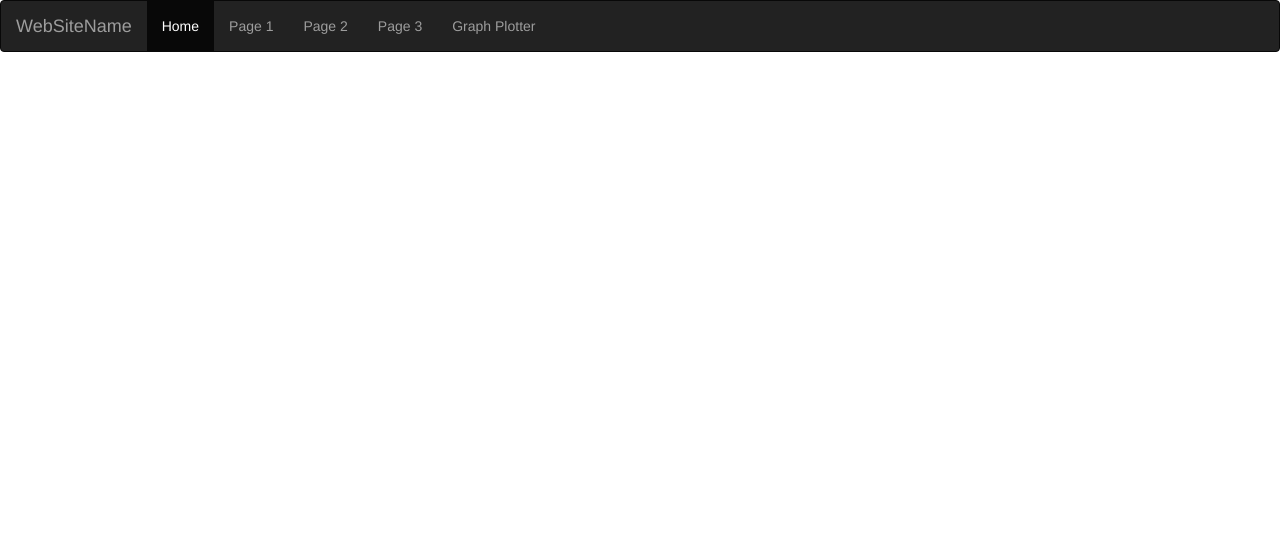
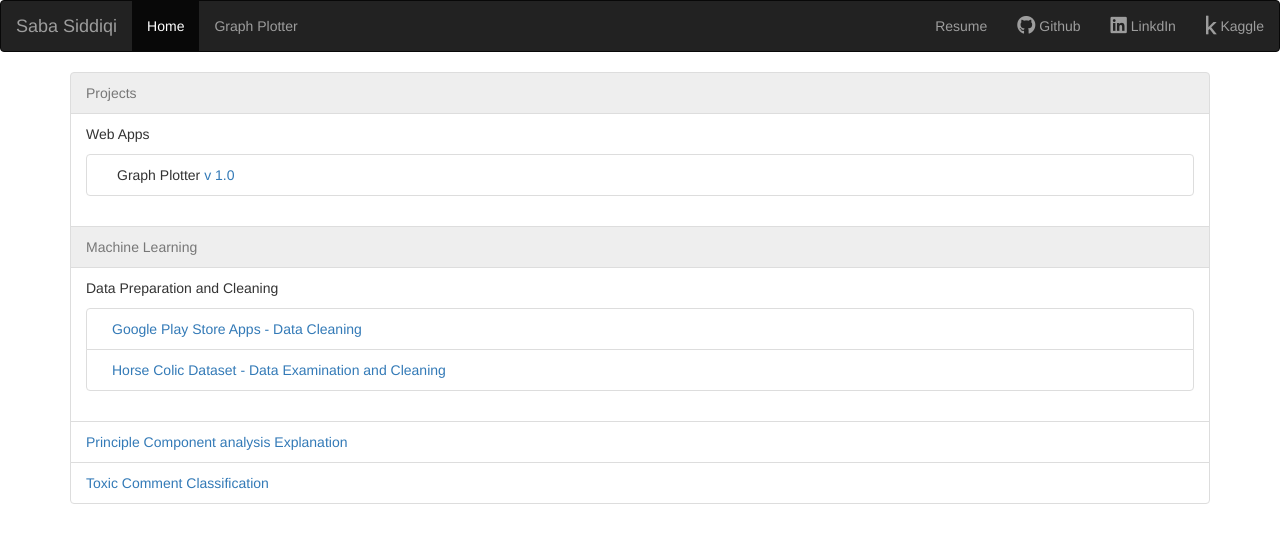
Before and after one commit to SabaSiddiqi/sabasiddiqi, a Django app: page /home/ in a window 1280 px wide. Shown: the top 543 px of the page. Run offline with Django 3.2, Linux system fonts and the light colour scheme; some libraries are stand-ins or nearby versions.

Commit message:
v1 - Homepage,NavBar,Links Updated

```diff
--- a/home/templates/home/base.html
+++ b/home/templates/home/base.html
@@ -2,15 +2,16 @@
 <!DOCTYPE html>
 <html lang="en">
 
-
 <head>
-  <title>Bootstrap Example</title>
+  <title>    {% block title %} {% endblock %}
+  </title>
   <meta charset="utf-8">
   <meta name="viewport" content="width=device-width, initial-scale=1">
   <link rel="stylesheet" href="https://maxcdn.bootstrapcdn.com/bootstrap/3.3.7/css/bootstrap.min.css">
   <script src="https://ajax.googleapis.com/ajax/libs/jquery/3.3.1/jquery.min.js"></script>
   <script src="https://maxcdn.bootstrapcdn.com/bootstrap/3.3.7/js/bootstrap.min.js"></script>
   <link rel="stylesheet" type="text/css" href="{% static 'home/style.css' %}">
+  <link rel="stylesheet" href="https://use.fontawesome.com/releases/v5.5.0/css/all.css" integrity="sha384-B4dIYHKNBt8Bc12p+WXckhzcICo0wtJAoU8YZTY5qE0Id1GSseTk6S+L3BlXeVIU" crossorigin="anonymous">
 </head>
 
 <body>
@@ -18,14 +19,18 @@
 <nav class="navbar navbar-inverse">
   <div class="container-fluid">
     <div class="navbar-header">
-      <a class="navbar-brand" href="#">WebSiteName</a>
+      <a class="navbar-brand" href="#">Saba Siddiqi</a>
     </div>
     <ul class="nav navbar-nav">
       <li class="active"><a href="{% url 'home:homepage' %}">Home</a></li>
-      <li><a href="{% url 'home:page1' %}">Page 1</a></li>
-      <li><a href="{% url 'home:page2' %}">Page 2</a></li>
-      <li><a href="{% url 'home:page3' %}">Page 3</a></li>
       <li><a href="{% url 'home:gplot' %}">Graph Plotter</a></li>
+    </ul>
+    <ul class="nav navbar-nav navbar-right">
+      <li><a target="_blank" href="{% url 'home:resume' %}">Resume</a></li>
+      <li><a target="_blank" href="https://github.com/SabaSiddiqi"><span class="fab fa-github fa-lg"></span> Github </a></li>
+      <li><a target="_blank" href="https://www.linkedin.com/in/saba-siddiqi-77428071/"><span class="fab fa-linkedin fa-lg"></span> LinkdIn </a></li>
+      <li><a target="_blank" href="https://www.kaggle.com/sabasiddiqi/"><span class="fab fa-kaggle fa-lg"></span> Kaggle </a></li>
+
     </ul>
   </div>
 </nav>
--- a/home/templates/home/home.html
+++ b/home/templates/home/home.html
@@ -1,6 +1,47 @@
 {% extends 'home/base.html' %}
+
+{% block title %}
+Saba Siddiqi
+{% endblock %}
+
 {% block content %}
-{% for name in hello %}
-<li style="color:{% cycle 'blue' 'green' %}">{{  name.text }}</li>
-{% endfor %}
+
+
+<div class="container">
+
+    <ul class="list-group">
+        <li class="list-group-item disabled">Projects</li>
+        <li class="list-group-item">Web Apps
+            <ul class="list-group">
+                <li class="list-group-item" style="margin-top:10px;padding-left:30px;"> Graph Plotter
+                    <a target="_blank" href="{%url 'home:gplot' %}">v 1.0</a>
+                </li>
+            </ul>
+        </li>
+        <li class="list-group-item disabled">Machine Learning</li>
+        <li class="list-group-item">Data Preparation and Cleaning
+            <ul class="list-group">
+                <li class="list-group-item" style="margin-top:10px;">
+                    <a style="padding-left:10px;" target="_blank" href="https://www.kaggle.com/sabasiddiqi/google-play-store-apps-data-cleaning">
+                        Google Play Store Apps - Data Cleaning
+                    </a>
+                </li>
+                <li class="list-group-item" >
+                    <a style="padding-left:10px;" target="_blank" href="https://www.kaggle.com/sabasiddiqi/data-examination-and-cleaning">
+                        Horse Colic Dataset - Data Examination and Cleaning
+                    </a>
+                </li>
+            </ul>
+        </li>
+        <li class="list-group-item">
+          <a target="_blank" href="https://www.kaggle.com/sabasiddiqi/principle-component-analysis-explained">
+              Principle Component analysis Explanation
+          </a>
+        </li>
+        <li class="list-group-item">
+          <a target="_blank" href=".">Toxic Comment Classification</a>
+        </li>
+    </ul>
+
+
 {% endblock %}
--- a/home/urls.py
+++ b/home/urls.py
@@ -15,5 +15,6 @@ urlpatterns = [
     path('4/',views.page4, name='page4'),
     path('graph/',views.graph, name='graph'),
     path('img.png/', views.img,name='img'),
+    path('resume/', views.pdf_view,name='resume'),
     path('graphplotter/', views.graphplotter,name='gplot'),
 ]
--- a/home/views.py
+++ b/home/views.py
@@ -4,8 +4,8 @@ from django.shortcuts import render_to_response
 from .models import GraphInput
 from .forms import GraphInputForm, GraphOptionsForm
 from django.shortcuts import redirect
-from django.urls import reverse
-from django.views.generic import TemplateView
+from django.http import FileResponse, Http404
+
 
 def main_page(request):
     return redirect('home:homepage')
@@ -125,3 +125,14 @@ def page_objects(request):
             answer = form.cleaned_data['col']
             return answer
     else: print('hello')
+
+
+import os
+from sabasiddiqi.settings import MEDIA_ROOT,STATIC_DIR
+
+def pdf_view(request):
+    try:
+        return FileResponse(open(MEDIA_ROOT/'sabasiddiqi_resume.pdf','rb'), content_type='application/pdf')
+    except FileNotFoundError:
+        raise Http404()
+#C:\Users\sabas\Workspace\sabasiddiqi\sabasiddiqi\media\sabasiddiqi_resume.pdf
--- a/sabasiddiqi/settings.py
+++ b/sabasiddiqi/settings.py
@@ -123,3 +123,6 @@ USE_TZ = True
 # https://docs.djangoproject.com/en/2.0/howto/static-files/
 
 STATIC_URL = '/static/'
+STATIC_DIR = os.path.join(BASE_DIR, 'static')
+MEDIA_ROOT = os.path.join(BASE_DIR, 'sabasiddiqi','media')
+MEDIA_URL = '/media/'
```
Also changed, not shown: db.sqlite3, home/static/home/bootstrap-social.css (added), home/static/home/style.css (line endings or trailing spaces), 1 other file.
